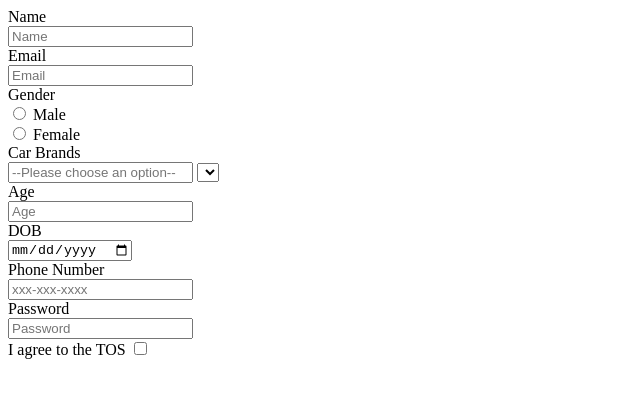
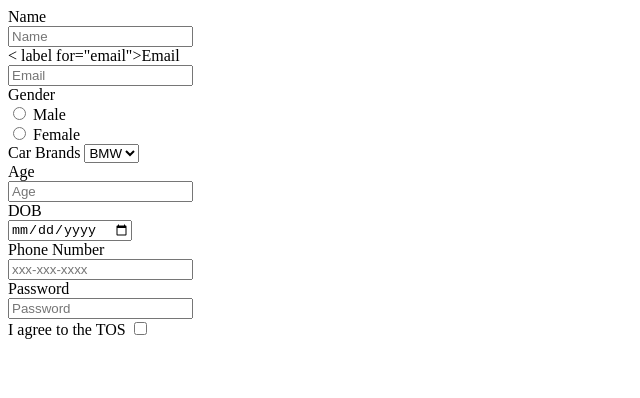
Before and after one commit to acciojob/signup-form-car-Akhilesh-Yadav6283, a website: page main.html in a window 1280 px wide. Shown: the whole page, without its empty margins (0-640 px from the left). Drawn offline with Linux system fonts and the light colour scheme.

Commit message:
created a submission

```diff
--- a/main.html
+++ b/main.html
@@ -11,30 +11,29 @@
     <script type="text/javascript" src="./script.js">
 </script>
 	<form action="" method="post">
-		<lable for="name">Name</lable><br>
+		<label for="name">Name</label><br>
 		<input type="text" id="name" name="name"  placeholder="Name" required><br>
 
-		<lable for="email">Email</lable><br>
+		< label for="email">Email</label><br>
 		<input type="email" id="email" name="email"  placeholder="Email" required><br>
 
-		<lable>Gender</lable><br>
+		<label>Gender</label><br>
 		<input type="radio" id="gender_m" name="gender" value="male" required>
-		<lable for="gender_m">Male</lable><br>
+		<label="gender_m">Male</label><br>
 		<input type="radio" id="gender_f" name="gender" value="female"  required>
-		<lable for="gender_f">Female</lable><br>
-		<lable for="cars"></lable>Car Brands<br>
-		<input type="select" id="cars" placeholder="--Please choose an option--" required>
-		<select>
-			<option>
-            </option>
+		<label for="gender_f">Female</label><br>
+	        <label>Car Brands</label>
+        	<select id="cars" name="cars">
+			<option value="BMW">BMW</option>
+			<option value="Audi">Audi</option>
 		</select><br>
-		<lable for="age">Age</lable><br>
+		<label for="age">Age</label><br>
 		<input type="number" id="age" placeholder="Age" required><br>
-		<lable for="dob">DOB</lable><br>
+		<label for="dob">DOB</label><br>
 		<input type="date" id="dob" required><br>
-		<lable for="tel">Phone Number</lable><br>
+		<label for="tel">Phone Number</label><br>
 		<input type="tel" id="tel" placeholder="xxx-xxx-xxxx" ><br>
-		<lable for="password">Password</lable><br>
+		<label for="password">Password</label><br>
 		<input type="password" id="password" placeholder="Password" required><br>
 		<label for="tos">I agree to the TOS</label>
 		<input type="Checkbox" id="tos" required>
```
